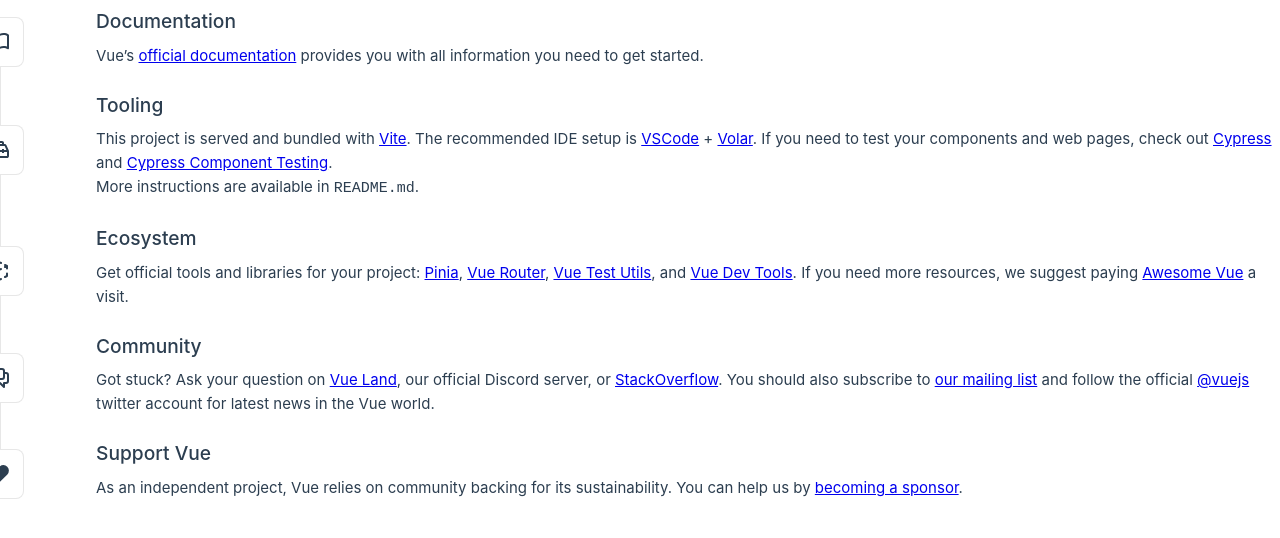
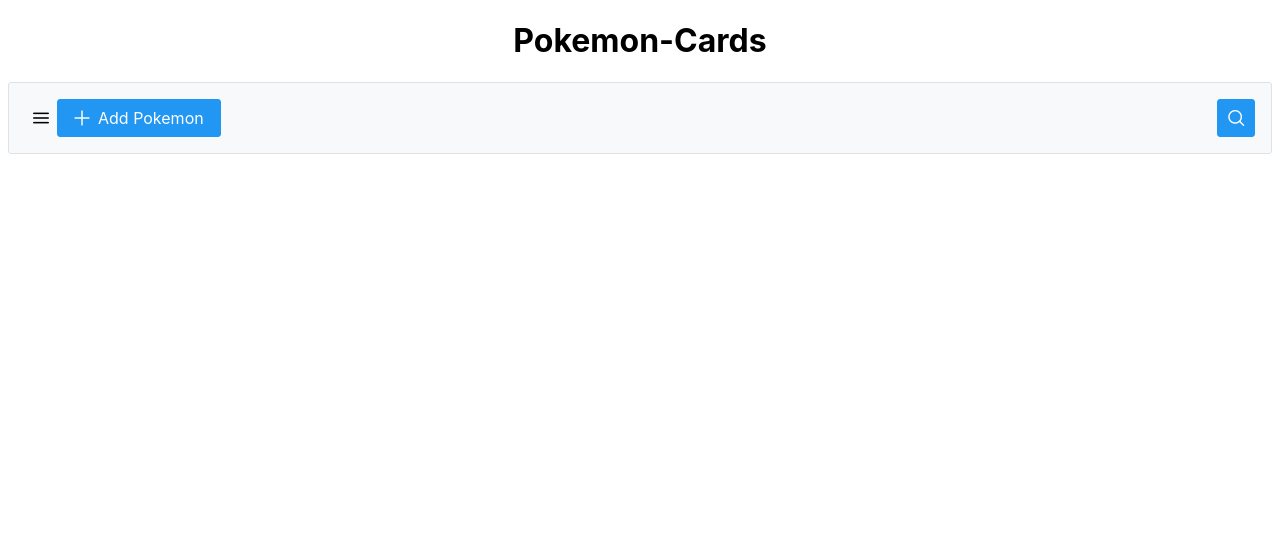
Before and after one commit to Bryest/pokemon-card, a Vue app: page / in a window 1280 px wide. Shown: the top 538 px of the page. Built offline with nearby package versions, Linux system fonts and the light colour scheme.

Commit message:
Primevue added in package.json Toolbar added in App.vue

```diff
--- a/package.json
+++ b/package.json
@@ -9,6 +9,8 @@
   },
   "dependencies": {
     "axios": "^0.27.2",
+    "primeicons": "^5.0.0",
+    "primevue": "^3.12.6",
     "vue": "^3.2.33",
     "vue-router": "^4.0.14"
   },
--- a/src/App.vue
+++ b/src/App.vue
@@ -1,10 +1,21 @@
-<script setup>
+<template>
+  <h1>Pokemon-Cards</h1>
+  <pv-toolbar>
+    <template #start>
+      <i class="pi pi-bars p-toolbar-separator mr-2" />
+      <pv-button label="Add Pokemon" icon="pi pi-plus" class="mr-2" />
+    </template>
+
+    <template #end>
+      <pv-button icon="pi pi-search" class="mr-2" />
+    </template>
+  </pv-toolbar>
+</template>
+<script>
+export default {};
 </script>
-
-<template>
-  <RouterView />
-</template>
-
 <style>
-@import "@/assets/base.css";
+h1 {
+  text-align: center;
+}
 </style>
```
Also changed, not shown: src/main.js (+20 -6 lines), src/views/CardsView.vue (+8 -8 lines), 1 other file (tests, documents, lock files or other folders).
